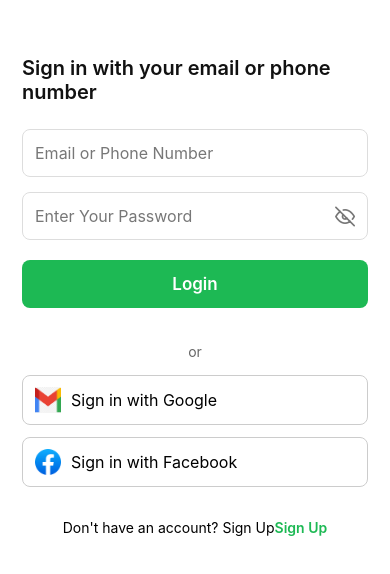
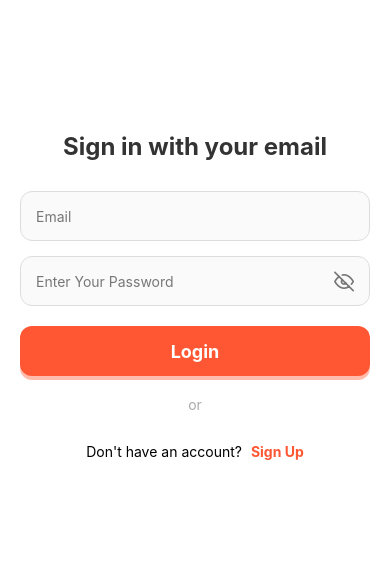
Before and after one commit to kaiofour/Fidaco, a React Native app: screen /SignIn in a window 390 px wide. Shown: the part 126-700 px from the top of the page. Built offline with nearby package versions, Linux system fonts and the light colour scheme.

Commit message:
fucntional sign-in screen w/firebase

```diff
--- a/src/screens/SignInScreen.tsx
+++ b/src/screens/SignInScreen.tsx
@@ -6,14 +6,55 @@ import {
   TouchableOpacity,
   StyleSheet,
   SafeAreaView,
-  Image,
   ScrollView,
+  Alert,
+  ActivityIndicator,
 } from "react-native";
 import Icon from "react-native-vector-icons/Feather";
+import auth from '@react-native-firebase/auth'; // Import Firebase Auth
 
-const SignInScreen = ({navigation} : any) => {
+const SignInScreen = ({ navigation }: any) => {
+  const [email, setEmail] = useState("");
+  const [password, setPassword] = useState("");
+  const [passwordVisible, setPasswordVisible] = useState(false);
+  const [loading, setLoading] = useState(false);
 
-  const [passwordVisible, setPasswordVisible] = useState(false);
+  const handleLogin = async () => {
+    // 1. Basic Validation
+    if (!email || !password) {
+      Alert.alert("Error", "Please enter both email and password.");
+      return;
+    }
+
+    setLoading(true);
+
+    try {
+      // 2. Sign In with Firebase
+      await auth().signInWithEmailAndPassword(email, password);
+
+      // 3. Navigate to Main App (Reset stack so they can't go back to login)
+      navigation.reset({
+        index: 0,
+        routes: [{ name: 'MainTabs' }],
+      });
+
+    } catch (error: any) {
+      console.log(error);
+      let errorMessage = "Invalid email or password";
+
+      if (error.code === 'auth/user-not-found') {
+        errorMessage = "No user found with this email.";
+      } else if (error.code === 'auth/wrong-password') {
+        errorMessage = "Incorrect password.";
+      } else if (error.code === 'auth/invalid-email') {
+        errorMessage = "That email address is invalid.";
+      }
+
+      Alert.alert("Login Failed", errorMessage);
+    } finally {
+      setLoading(false);
+    }
+  };
 
   return (
     <SafeAreaView style={styles.container}>
@@ -24,23 +65,29 @@ const SignInScreen = ({navigation} : any) => {
         <View style={styles.centerBox}>
           {/* Title */}
           <Text style={styles.title}>
-            Sign in with your email or phone number
+            Sign in with your email
           </Text>
 
-          {/* Email */}
+          {/* Email Input */}
           <TextInput
             style={styles.input}
-            placeholder="Email or Phone Number"
+            placeholder="Email"
             placeholderTextColor="#777"
+            keyboardType="email-address"
+            autoCapitalize="none"
+            value={email}
+            onChangeText={setEmail}
           />
 
-          {/* Password */}
+          {/* Password Input */}
           <View style={styles.passwordContainer}>
             <TextInput
               style={styles.passwordInput}
               placeholder="Enter Your Password"
               placeholderTextColor="#777"
               secureTextEntry={!passwordVisible}
+              value={password}
+              onChangeText={setPassword}
             />
             <TouchableOpacity
               onPress={() => setPasswordVisible(!passwordVisible)}
@@ -53,38 +100,25 @@ const SignInScreen = ({navigation} : any) => {
             </TouchableOpacity>
           </View>
 
-          {/* Sign Up Button */}
-          <TouchableOpacity style={styles.signUpButton}>
-            <Text style={styles.signUpText}>Login</Text>
+          {/* Login Button */}
+          <TouchableOpacity
+            style={styles.signUpButton}
+            onPress={handleLogin}
+            disabled={loading}
+          >
+            {loading ? (
+              <ActivityIndicator color="#fff" />
+            ) : (
+              <Text style={styles.signUpText}>Login</Text>
+            )}
           </TouchableOpacity>
 
           <Text style={styles.orText}>or</Text>
 
-          {/* Google */}
-          <TouchableOpacity style={styles.socialBtn}>
-            <Image
-              source={require("../../assets/icons/google-icon.png")}
-              style={styles.socialIcon}
-            />
-            <Text style={styles.socialText}>Sign in with Google</Text>
-          </TouchableOpacity>
-
-          {/* Facebook */}
-          <TouchableOpacity style={styles.socialBtn}>
-            <Image
-              source={require("../../assets/icons/facebook-icon.png")}
-              style={styles.socialIcon}
-            />
-            <Text style={styles.socialText}>Sign in with Facebook</Text>
-          </TouchableOpacity>
-
           {/* Bottom link */}
           <View style={styles.bottomRow}>
+            <Text>Don't have an account? </Text>
             <TouchableOpacity onPress={() => navigation.navigate('SignUp')}>
-              <Text>Don't have an account? Sign Up</Text>
-            </TouchableOpacity>
-
-            <TouchableOpacity>
               <Text style={styles.signUpLink}>Sign Up</Text>
             </TouchableOpacity>
           </View>
@@ -94,117 +128,84 @@ const SignInScreen = ({navigation} : any) => {
   );
 };
 
-export default SignInScreen;
-
 const styles = StyleSheet.create({
   container: {
     flex: 1,
     backgroundColor: "#fff",
   },
-
   scrollContent: {
     flexGrow: 1,
+    justifyContent: "center",
+    paddingHorizontal: 20,
   },
-
   centerBox: {
-    flex: 1,
-    paddingHorizontal: 22,
-    justifyContent: "center",
-    paddingVertical: 40,
+    width: "100%",
+    alignItems: "center",
   },
-
   title: {
-    fontSize: 20,
-    fontWeight: "600",
-    color: "#111",
-    marginBottom: 25,
-    textAlign: "left",
+    fontSize: 24,
+    fontWeight: "bold",
+    textAlign: "center",
+    marginBottom: 30,
+    color: "#333",
   },
-
   input: {
     width: "100%",
-    height: 48,
+    height: 50,
+    borderColor: "#ddd",
     borderWidth: 1,
+    borderRadius: 12,
+    paddingHorizontal: 15,
+    marginBottom: 15,
+    color: "#333",
+    backgroundColor: "#FAFAFA",
+  },
+  passwordContainer: {
+    width: "100%",
+    height: 50,
     borderColor: "#ddd",
-    borderRadius: 8,
-    paddingHorizontal: 12,
-    fontSize: 16,
-    marginBottom: 15,
-  },
-
-  passwordContainer: {
+    borderWidth: 1,
+    borderRadius: 12,
+    paddingHorizontal: 15,
     flexDirection: "row",
     alignItems: "center",
-    borderWidth: 1,
-    borderColor: "#ddd",
-    borderRadius: 8,
-    paddingHorizontal: 12,
-    height: 48,
     marginBottom: 20,
+    backgroundColor: "#FAFAFA",
   },
-
   passwordInput: {
     flex: 1,
-    fontSize: 16,
+    color: "#333",
   },
-
   signUpButton: {
-    backgroundColor: "#1DB954",
-    height: 48,
-    borderRadius: 8,
+    width: "100%",
+    height: 50,
+    backgroundColor: "#FF5733",
+    borderRadius: 12,
     justifyContent: "center",
     alignItems: "center",
-    marginBottom: 20,
+    shadowColor: "#FF5733",
+    shadowOpacity: 0.4,
+    shadowOffset: { width: 0, height: 4 },
+    elevation: 5,
   },
-
   signUpText: {
     color: "#fff",
-    fontSize: 17,
-    fontWeight: "600",
+    fontSize: 18,
+    fontWeight: "bold",
   },
-
   orText: {
-    textAlign: "center",
-    marginVertical: 15,
-    color: "#666",
-    fontSize: 14,
+    marginVertical: 20,
+    color: "#aaa",
   },
-
-  socialBtn: {
-    flexDirection: "row",
-    alignItems: "center",
-    borderWidth: 1,
-    borderColor: "#ccc",
-    height: 50,
-    borderRadius: 8,
-    marginBottom: 12,
-    paddingHorizontal: 12,
-  },
-
-  socialIcon: {
-    width: 26,
-    height: 26,
-    marginRight: 10,
-  },
-
-  socialText: {
-    fontSize: 16,
-  },
-
   bottomRow: {
     flexDirection: "row",
-    justifyContent: "center",
-    marginTop: 20,
+    marginTop: 10,
   },
-
-  bottomText: {
-    fontSize: 14,
-    color: "#444",
-  },
-
   signUpLink: {
-    fontSize: 14,
-    color: "#1DB954",
-    fontWeight: "600",
+    color: "#FF5733",
+    fontWeight: "bold",
+    marginLeft: 5,
   },
 });
+
+export default SignInScreen;
```
